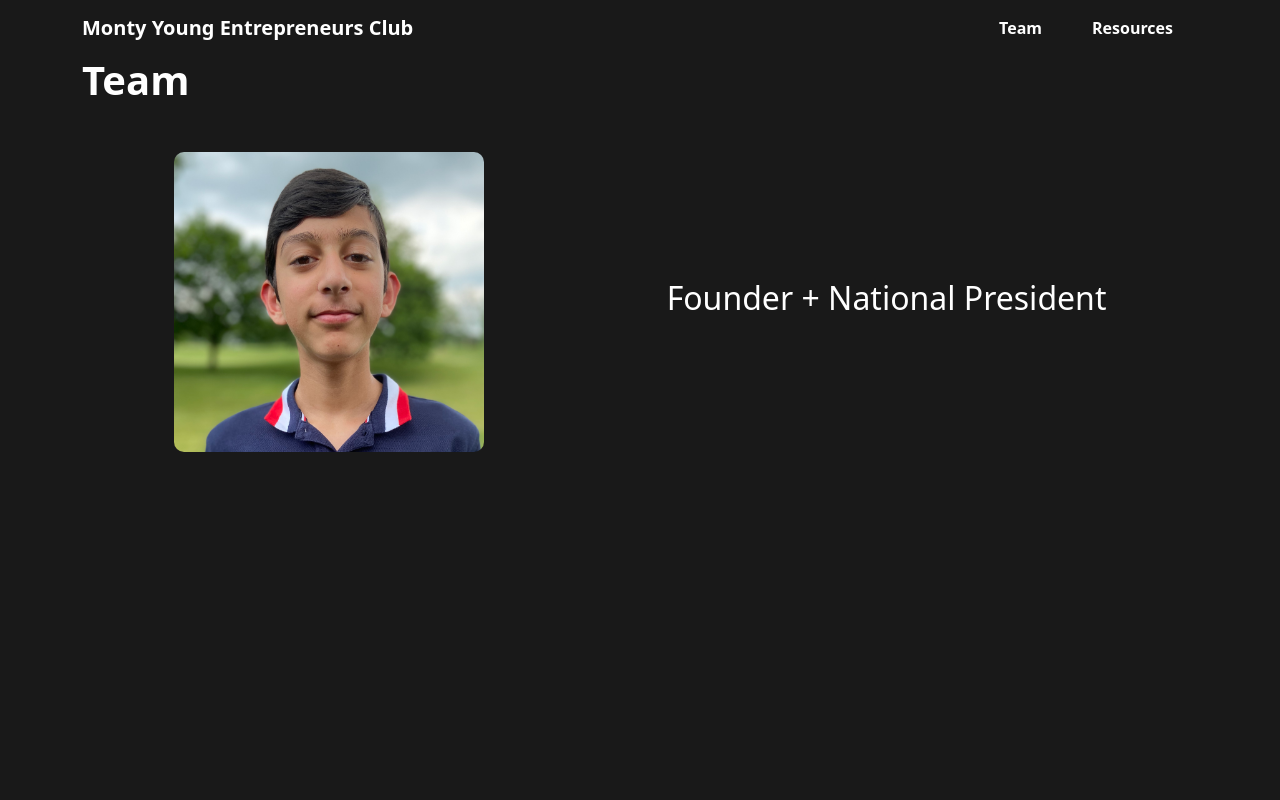
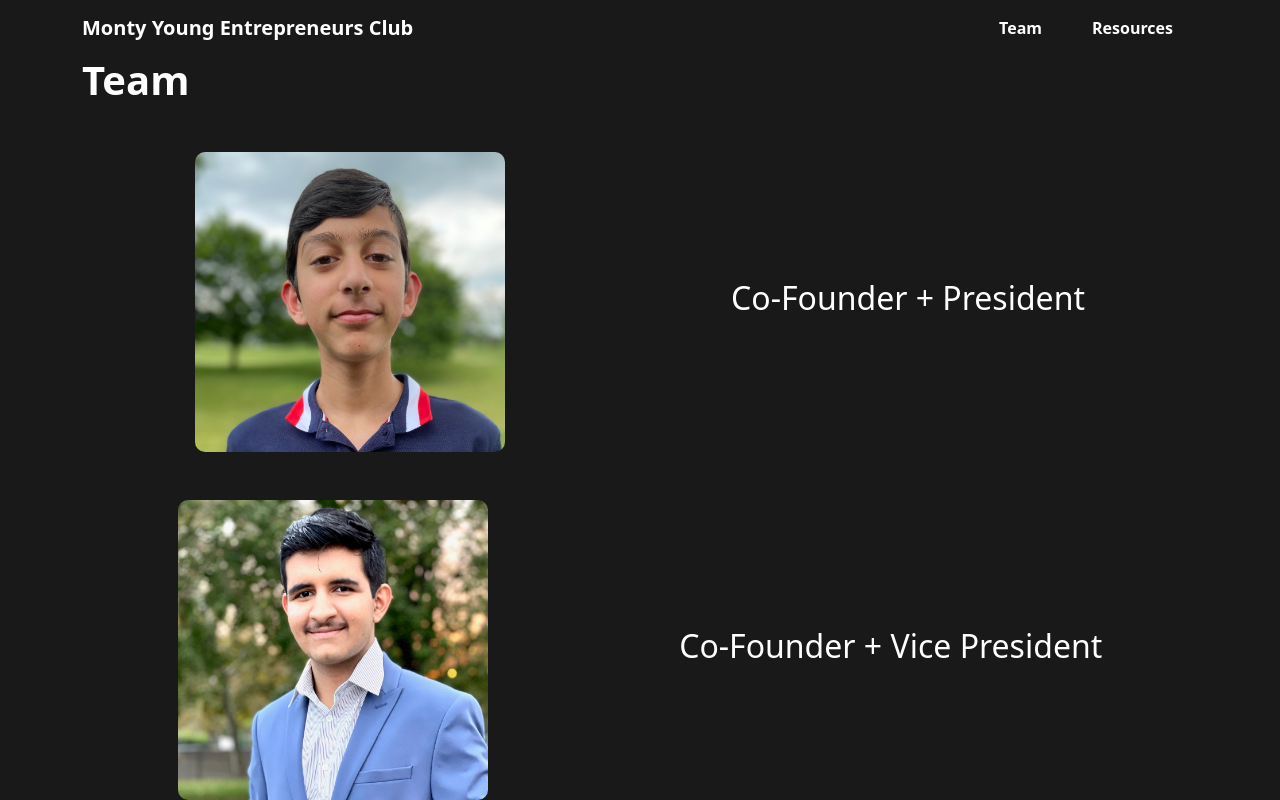
Before and after one commit to Young-Entrepreneurs-Club/young-entrepreneurs-club.github.io, a Next.js app: page /team in a window 1280 px wide. Built offline with nearby package versions, Linux system fonts and the light colour scheme.

Commit message:
Update team

```diff
--- a/pages/team.tsx
+++ b/pages/team.tsx
@@ -23,7 +23,17 @@ const Team: React.FC = () => {
                         height={300}
                         alt='Team'
                     />
-                    <h2>Founder + National President</h2>
+                    <h2>Co-Founder + President</h2>
+                </div>
+                <div className='d-flex align-items-center justify-content-around mt-5'>
+                    <Image
+                        className={styles.azam}
+                        src='/ekam.jpeg'
+                        width={310}
+                        height={300}
+                        alt='Team'
+                    />
+                    <h2>Co-Founder + Vice President</h2>
                 </div>
             </Container>
         </div>
```
Also changed, not shown: public/ekam.jpeg (added).
